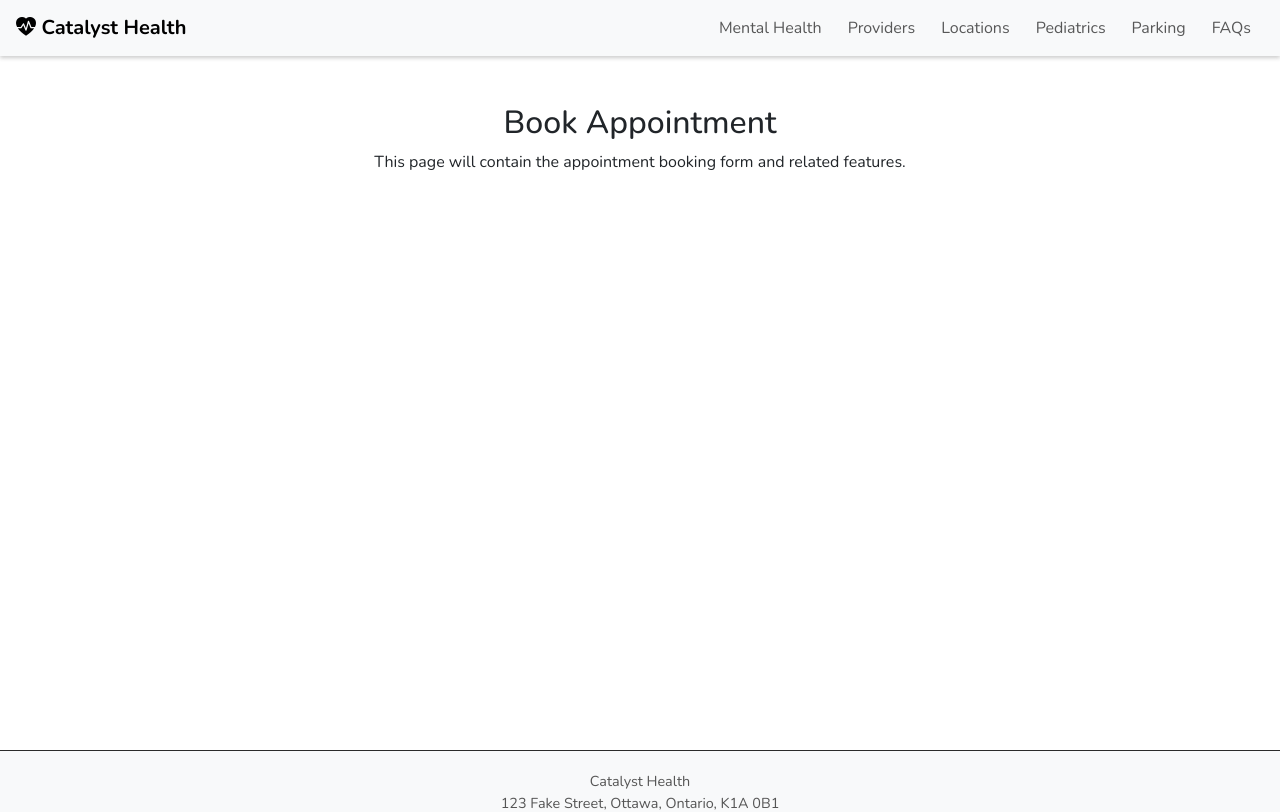
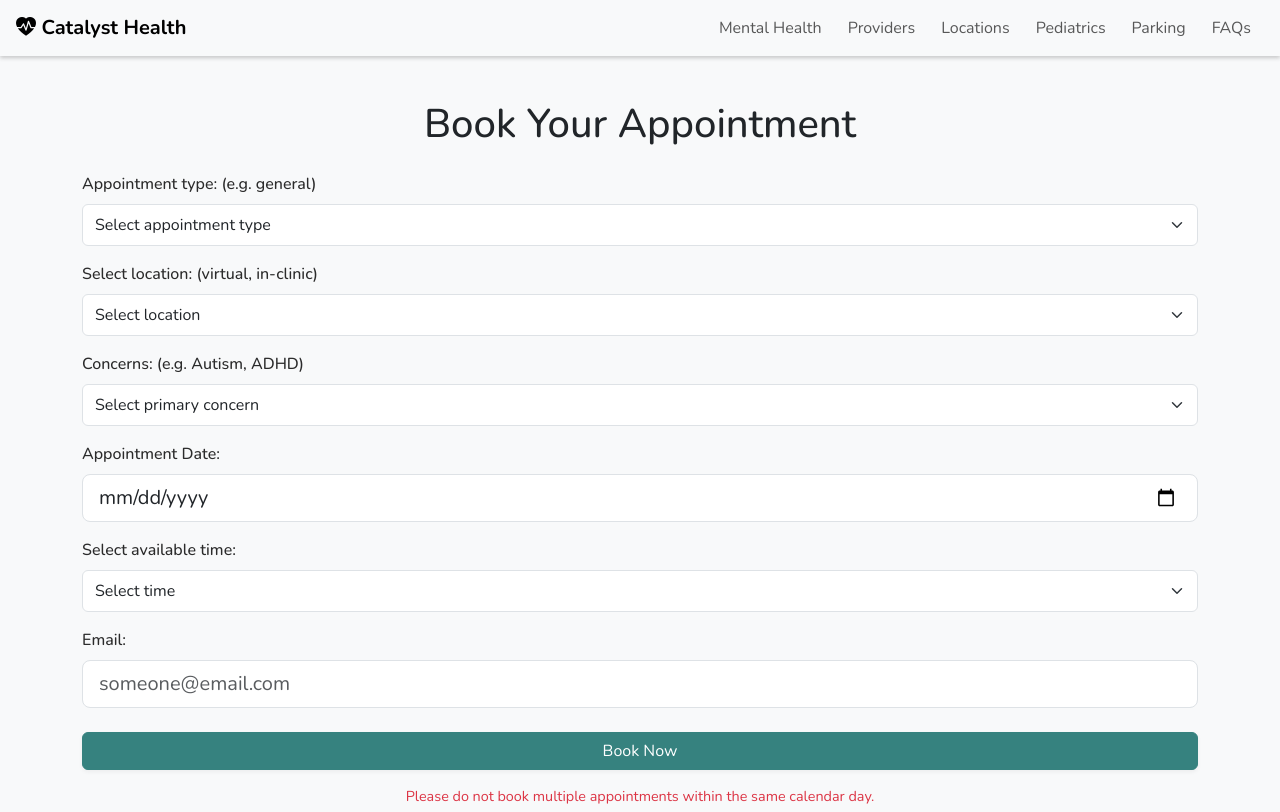
Before and after one commit to sonja-jovic/doctors-site.github.io, a React (Create React App) app: page /doctors-site.github.io/book-appointment in a window 1280 px wide. Shown: the top 812 px of the page. Built offline with nearby package versions, Linux system fonts and the light colour scheme.

Commit message:
Implemented BookAppointement Page

```diff
--- a/src/pages/BookAppointment.js
+++ b/src/pages/BookAppointment.js
@@ -1,13 +1,156 @@
-import React from "react";
-import { Container } from "react-bootstrap";
+import React, { useState, useEffect } from "react";
+import { Container, Form, Button } from "react-bootstrap";
+import { useLocation } from "react-router-dom";
+import "../pages_css/BookAppointment.css";
 
 function BookAppointment() {
+  const location = useLocation();
+
+  // State for form fields
+  const [appointmentType, setAppointmentType] = useState("");
+  const [appointmentLocation, setAppointmentLocation] = useState("");
+  const [appointmentConcern, setAppointmentConcern] = useState("");
+  const [appointmentDate, setAppointmentDate] = useState("");
+  const [appointmentTime, setAppointmentTime] = useState("");
+  const [email, setEmail] = useState("");
+
+  // Populate form if data is passed from another page
+  useEffect(() => {
+    if (location.state) {
+      if (location.state.appointmentType) setAppointmentType(location.state.appointmentType);
+      if (location.state.appointmentLocation) setAppointmentLocation(location.state.appointmentLocation);
+      if (location.state.appointmentConcern) setAppointmentConcern(location.state.appointmentConcern);
+    }
+  }, [location]);
+
+  // Form submission
+  const handleSubmit = (e) => {
+    e.preventDefault();
+    // Here you would typically send the data to your backend
+    console.log({
+      appointmentType,
+      appointmentLocation,
+      appointmentConcern,
+      appointmentDate,
+      appointmentTime,
+      email
+    });
+
+    // Show confirmation (could be replaced with redirect or modal)
+    alert("Your appointment has been booked. Please check your email for confirmation.");
+  };
+
   return (
-    <Container className="my-5 text-center">
-      <h2>Book Appointment</h2>
-      <p>This page will contain the appointment booking form and related features.</p>
-      {/* You can start adding your complex form here */}
-    </Container>
+    <div className="appointment-page">
+      <Container className="py-4">
+        <h1 className="mb-4 text-center">Book Your Appointment</h1>
+
+        <Form onSubmit={handleSubmit}>
+          <Form.Group className="mb-3">
+            <Form.Label>Appointment type: (e.g. general)</Form.Label>
+            <Form.Select
+              value={appointmentType}
+              onChange={(e) => setAppointmentType(e.target.value)}
+              required
+              className="form-control-lg"
+            >
+              <option value="">Select appointment type</option>
+              <option value="general">General Checkup</option>
+              <option value="pediatric">Pediatric Care</option>
+              <option value="mental-health">Mental Health</option>
+              <option value="specialist">Specialist Consultation</option>
+            </Form.Select>
+          </Form.Group>
+
+          <Form.Group className="mb-3">
+            <Form.Label>Select location: (virtual, in-clinic)</Form.Label>
+            <Form.Select
+              value={appointmentLocation}
+              onChange={(e) => setAppointmentLocation(e.target.value)}
+              required
+              className="form-control-lg"
+            >
+              <option value="">Select location</option>
+              <option value="virtual">Virtual</option>
+              <option value="downtown">Downtown Clinic</option>
+              <option value="westend">West End Clinic</option>
+            </Form.Select>
+          </Form.Group>
+
+          <Form.Group className="mb-3">
+            <Form.Label>Concerns: (e.g. Autism, ADHD)</Form.Label>
+            <Form.Select
+              value={appointmentConcern}
+              onChange={(e) => setAppointmentConcern(e.target.value)}
+              className="form-control-lg"
+            >
+              <option value="">Select primary concern</option>
+              <option value="checkup">Regular Checkup</option>
+              <option value="adhd">ADHD Evaluation</option>
+              <option value="anxiety">Anxiety</option>
+              <option value="depression">Depression</option>
+              <option value="autism">Autism Assessment</option>
+              <option value="other">Other</option>
+            </Form.Select>
+          </Form.Group>
+
+          <Form.Group className="mb-3">
+            <Form.Label>Appointment Date:</Form.Label>
+            <Form.Control
+              type="date"
+              value={appointmentDate}
+              onChange={(e) => setAppointmentDate(e.target.value)}
+              required
+              className="form-control-lg"
+            />
+          </Form.Group>
+
+          <Form.Group className="mb-3">
+            <Form.Label>Select available time:</Form.Label>
+            <Form.Select
+              value={appointmentTime}
+              onChange={(e) => setAppointmentTime(e.target.value)}
+              required
+              className="form-control-lg"
+            >
+              <option value="">Select time</option>
+              <option value="9:00AM">9:00AM</option>
+              <option value="10:00AM">10:00AM</option>
+              <option value="11:00AM">11:00AM</option>
+              <option value="1:00PM">1:00PM</option>
+              <option value="2:00PM">2:00PM</option>
+              <option value="3:00PM">3:00PM</option>
+            </Form.Select>
+          </Form.Group>
+
+          <Form.Group className="mb-4">
+            <Form.Label>Email:</Form.Label>
+            <Form.Control
+              type="email"
+              placeholder="someone@email.com"
+              value={email}
+              onChange={(e) => setEmail(e.target.value)}
+              required
+              className="form-control-lg"
+            />
+          </Form.Group>
+
+          <div className="d-grid gap-2 mb-3">
+            <Button
+              type="submit"
+              className="book-now-btn"
+            >
+              Book Now
+            </Button>
+          </div>
+        </Form>
+
+        <div className="appointment-notes text-center">
+          <p className="text-danger">Please do not book multiple appointments within the same calendar day.</p>
+          <p className="text-warning">If you have not received a confirmation email, please ensure you check your spam folder</p>
+        </div>
+      </Container>
+    </div>
   );
 }
 
--- a/src/pages/MentalHealth.js
+++ b/src/pages/MentalHealth.js
@@ -1,11 +1,30 @@
-import React from "react";
-import { Container } from "react-bootstrap";
+// import React from "react";
+// import { Container, Button } from "react-bootstrap";
+// import { useNavigate } from 'react-router-dom';
 
-export default function MentalHealth() {
-  return (
-    <Container className="text-center my-5">
-      <h2>Mental Health</h2>
-      <p className="text-muted">Coming Soon</p>
-    </Container>
-  );
-}
+// export default function MentalHealth() {
+//   const navigate = useNavigate();
+
+//   const handleBookMentalHealthAppointment = () => {
+//     navigate('/book-appointment', {
+//       state: {
+//         appointmentType: 'mental-health',
+//         appointmentLocation: 'virtual',
+//         appointmentConcern: 'anxiety'
+//       }
+//     });
+//   };
+
+//   return (
+//     <Container>
+//       {/* Your page content here */}
+//       <Button
+//         variant="outline-dark"
+//         className="button-base"
+//         onClick={handleBookMentalHealthAppointment}
+//       >
+//         Book Mental Health Appointment
+//       </Button>
+//     </Container>
+//   );
+// }
--- /dev/null
+++ b/src/pages_css/BookAppointment.css
@@ -0,0 +1,116 @@
+/* BookAppointment styles */
+
+.appointment-page {
+  background-color: var(--light);
+  min-height: calc(100vh - 150px); /* Adjust based on your navbar and footer */
+  padding: 20px 0;
+}
+
+/* Form controls with consistent styling */
+.form-control-lg, .form-select {
+  padding: 12px;
+  border: 1px solid var(--gray);
+  border-radius: 10px;
+  font-family: 'Nunito', sans-serif;
+  margin-bottom: 5px;
+}
+
+/* Form labels */
+.form-label {
+  font-weight: 500;
+  color: var(--dark);
+  margin-bottom: 5px;
+  font-size: 1rem;
+}
+
+/* Book Now button styling - fixed version */
+.book-now-btn {
+  background-color: var(--teal-primary) !important;
+  border-color: var(--teal-primary) !important;
+  color: white !important;
+  font-weight: 600;
+  padding: 12px;
+  transition: transform 0.3s ease, background-color 0.3s ease; /* Split transitions */
+  font-size: 1.1rem;
+  position: relative;
+  z-index: 1;
+  /* Add permanent subtle shadow */
+  box-shadow: 0 2px 4px rgba(0,0,0,0.05);
+}
+
+/* Add a transparent buffer around the button to catch hover events */
+.book-now-btn::after {
+  content: '';
+  position: absolute;
+  top: -8px;
+  left: -8px;
+  right: -8px;
+  bottom: -8px;
+  z-index: -1;
+  pointer-events: auto; /* This is key - makes the area interactive */
+}
+
+.book-now-btn:hover {
+  background-color: var(--teal-hover) !important;
+  transform: translateY(-2px);
+  box-shadow: 0 4px 8px rgba(0,0,0,0.1);
+}
+
+/* Notification text styling */
+.appointment-notes p {
+  font-size: 0.9rem;
+  line-height: 1.4;
+}
+
+.text-danger {
+  color: #dc3545;
+}
+
+.text-warning {
+  color: #e67e22;
+}
+
+/* Responsive adjustments */
+@media (max-width: 576px) {
+  .appointment-page {
+    padding: 10px 0;
+  }
+
+  .form-control-lg, .form-select {
+    padding: 10px;
+  }
+}
+
+/* Date picker styles */
+input[type="date"]::-webkit-calendar-picker-indicator {
+  cursor: pointer;
+  padding: 5px;
+  background-color: transparent;
+}
+
+
+/* Select element customization */
+.form-select {
+  cursor: pointer;
+  background-position: right 0.75rem center;
+  background-size: 16px 12px;
+  transition: border-color 0.3s ease;
+}
+
+.form-select:hover {
+  border-color: var(--teal-primary);
+}
+
+.form-select:focus,
+.form-control:focus,
+input[type="date"]:focus {
+  border-color: var(--teal-primary) !important;
+  box-shadow: 0 0 0 0.25rem rgba(80, 186, 176, 0.25) !important; /* Light teal shadow */
+  outline: 0 !important;
+}
+
+.form-control:focus,
+.form-select:focus {
+  outline: none !important;
+  outline-offset: 0 !important;
+}
```
